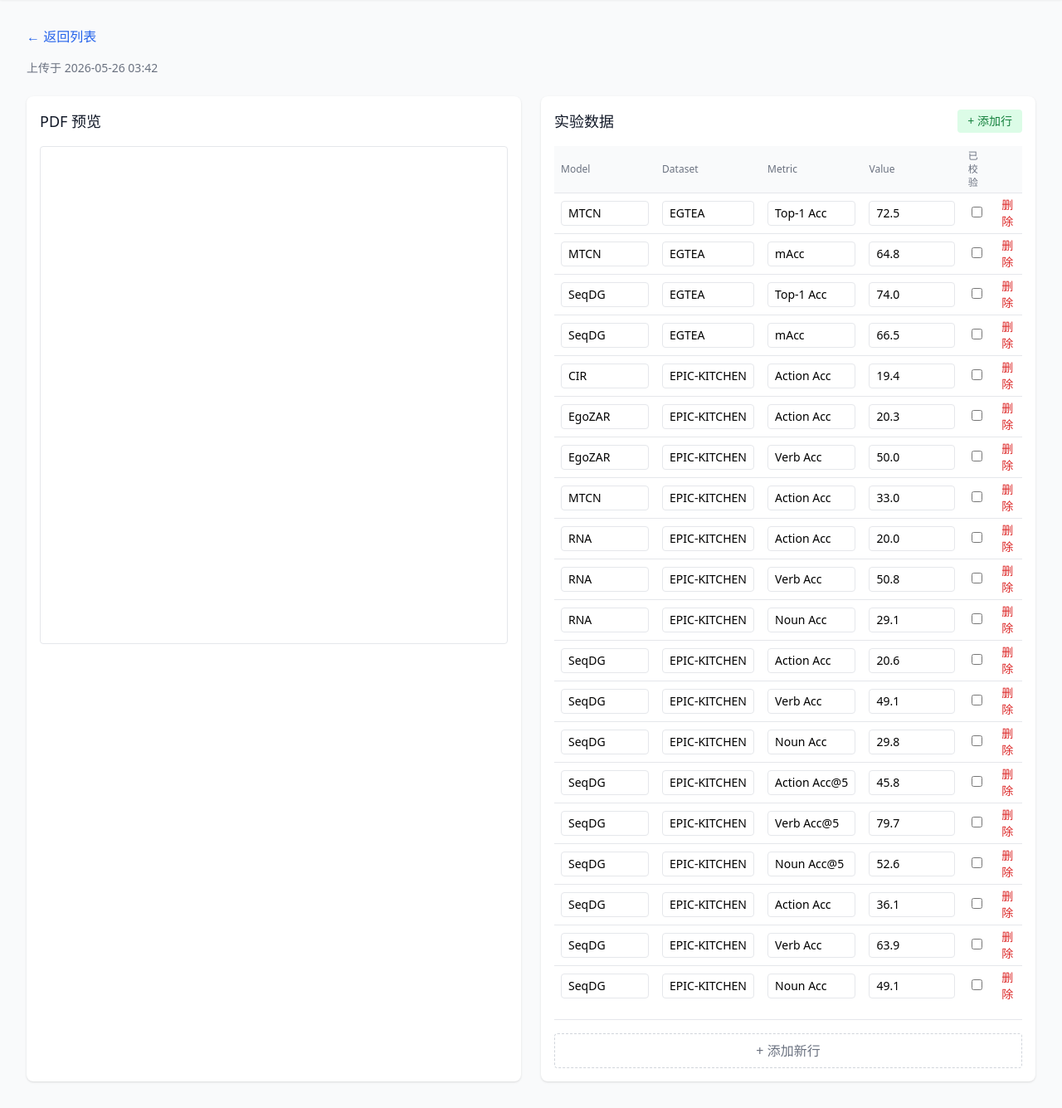
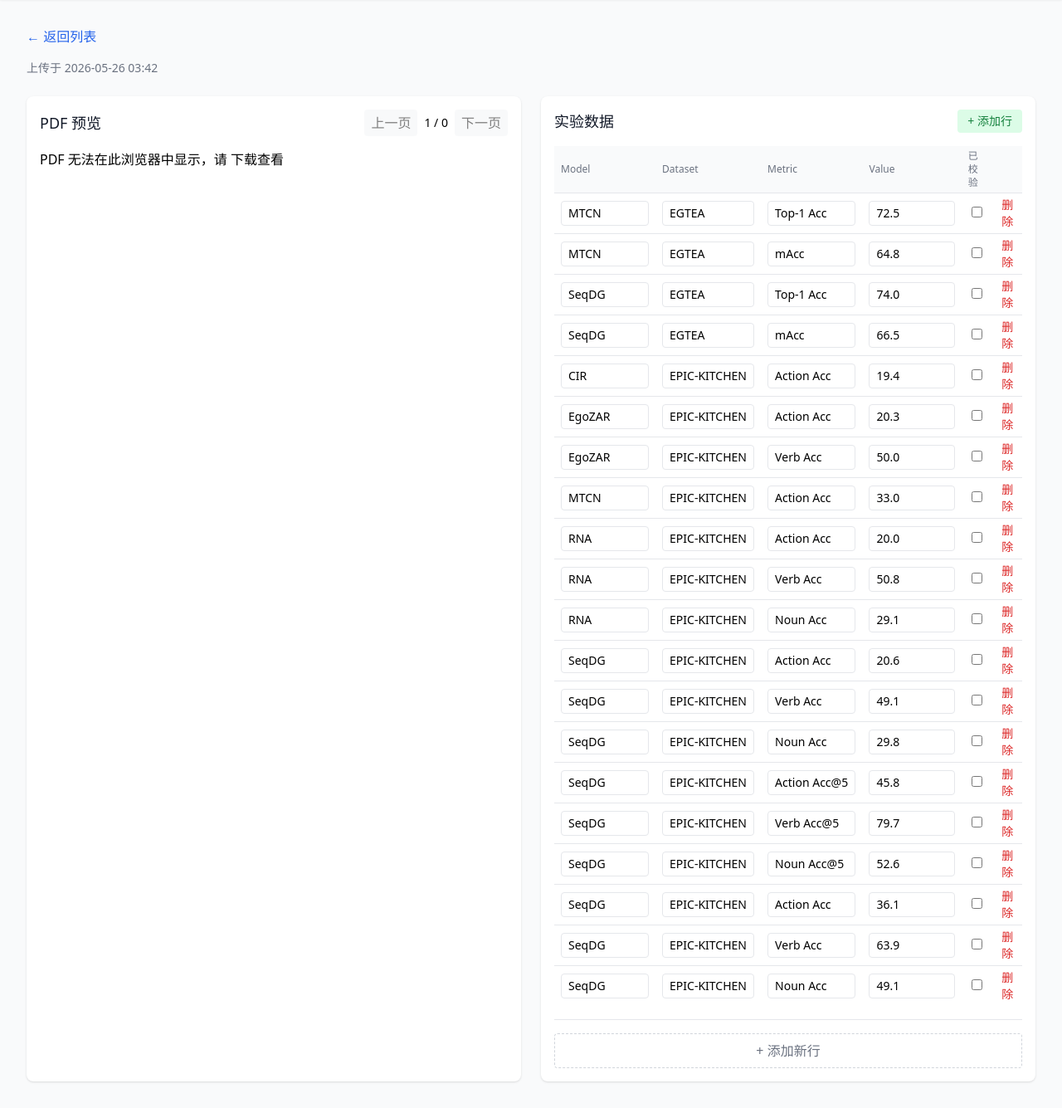
Before and after one commit to DemoStoneG/BenchHub, a Django app: page /paper/6/ in a window 1280 px wide. Shown: the part 65-1400 px from the top of the page at 83% size. Run offline with Django 4.2, Linux system fonts and the light colour scheme; data comes from the database, SQL or seed files in the repository; both versions use the stored data as it was after the commit; some libraries are stand-ins or nearby versions.

Commit message:
Implement PDF preview with pdf.js and dedicated PDF serving view

```diff
--- a/papers/tasks.py
+++ b/papers/tasks.py
@@ -40,6 +40,8 @@ def parse_paper_task(paper_id: int):
         # 直接传原始文本给 LLM，让它自己识别表格
         extracted_data = llm_service.extract_table_data(text_content)
 
+        print(f"DEBUG: extracted {len(extracted_data)} records")
+
         if not extracted_data:
             paper.status = Paper.Status.FAILED
             paper.error_message = "LLM 未能提取到有效数据"
--- a/papers/urls.py
+++ b/papers/urls.py
@@ -5,6 +5,7 @@ urlpatterns = [
     path('', views.index, name='paper_list'),
     path('upload/', views.upload, name='upload'),
     path('paper/<int:paper_id>/', views.paper_detail, name='paper_detail'),
+    path('paper/<int:paper_id>/pdf/', views.serve_pdf, name='serve_pdf'),
     path('paper/<int:paper_id>/status/', views.paper_status, name='paper_status'),
     path('record/<int:record_id>/', views.update_record, name='update_record'),
     path('record/<int:record_id>/delete/', views.delete_record, name='delete_record'),
--- a/papers/views.py
+++ b/papers/views.py
@@ -7,7 +7,7 @@ sys.path.insert(0, str(Path(__file__).resolve().parent.parent))
 os.environ.setdefault('DJANGO_SETTINGS_MODULE', 'benchhub.settings')
 
 from django.shortcuts import render, get_object_or_404
-from django.http import JsonResponse, HttpResponse
+from django.http import JsonResponse, HttpResponse, FileResponse
 from django.views.decorators.csrf import csrf_exempt
 from django.conf import settings
 
@@ -63,6 +63,22 @@ def paper_detail(request, paper_id):
         'paper': paper,
         'records': records
     })
+
+
+def serve_pdf(request, paper_id):
+    """专用 PDF 预览视图"""
+    paper = get_object_or_404(Paper, id=paper_id)
+    if not paper.local_pdf:
+        return HttpResponse("No PDF", status=404)
+
+    with open(paper.local_pdf.path, 'rb') as f:
+        pdf_content = f.read()
+
+    response = HttpResponse(pdf_content, content_type='application/pdf')
+    response['Content-Disposition'] = f'inline; filename="{paper.title}.pdf"'
+    # 显式移除 X-Frame-Options
+    response['X-Frame-Options'] = 'SAMEORIGIN'
+    return response
 
 
 @csrf_exempt
--- a/templates/papers/review.html
+++ b/templates/papers/review.html
@@ -15,19 +15,33 @@
     <p class="text-sm text-gray-500 mt-1">上传于 {{ paper.created_at|date:"Y-m-d H:i" }}</p>
 </div>
 
+<div x-data="paperReviewApp()">
     <div class="grid grid-cols-1 lg:grid-cols-2 gap-6">
         <!-- 左侧: PDF 预览 -->
         <div class="bg-white shadow rounded-lg p-4">
-        <h2 class="text-lg font-medium text-gray-900 mb-4">PDF 预览</h2>
+            <div class="flex justify-between items-center mb-4">
+                <h2 class="text-lg font-medium text-gray-900">PDF 预览</h2>
+                <div class="flex items-center space-x-2">
+                    <button @click="prevPage()" :disabled="pageNum <= 1" class="px-2 py-1 bg-gray-100 rounded hover:bg-gray-200 disabled:opacity-50">上一页</button>
+                    <span class="text-sm"><span x-text="pageNum"></span> / <span x-text="totalPages"></span></span>
+                    <button @click="nextPage()" :disabled="pageNum >= totalPages" class="px-2 py-1 bg-gray-100 rounded hover:bg-gray-200 disabled:opacity-50">下一页</button>
+                </div>
+            </div>
             {% if paper.local_pdf %}
-        <iframe src="{{ paper.local_pdf.url }}" class="w-full h-[600px] rounded border"></iframe>
+            <div id="pdf-container" class="overflow-auto" style="height: 600px;">
+                <canvas id="pdf-canvas" class="mx-auto"></canvas>
+            </div>
+            <!-- 备用: object 标签使用专用PDF视图 -->
+            <object id="pdf-object" data="/paper/{{ paper.id }}/pdf/" type="application/pdf" style="width: 100%; height: 600px; display: none;">
+                <p>PDF 无法在此浏览器中显示，请 <a href="/paper/{{ paper.id }}/pdf/" target="_blank">下载查看</a></p>
+            </object>
             {% else %}
             <p class="text-gray-500">暂无 PDF 文件</p>
             {% endif %}
         </div>
 
         <!-- 右侧: 可编辑表格 -->
-    <div class="bg-white shadow rounded-lg p-4" x-data="reviewEditor()">
+        <div class="bg-white shadow rounded-lg p-4">
             <div class="flex justify-between items-center mb-4">
                 <h2 class="text-lg font-medium text-gray-900">实验数据</h2>
                 <button @click="addRow()" class="text-sm bg-green-100 text-green-700 px-3 py-1 rounded hover:bg-green-200">
@@ -95,15 +109,80 @@
             </div>
         </div>
     </div>
+</div>
 
+<script src="https://cdnjs.cloudflare.com/ajax/libs/pdf.js/3.11.174/pdf.min.js"></script>
 <script>
-function reviewEditor() {
+    console.log('pdfjsLib loaded:', typeof pdfjsLib !== 'undefined');
+    if (typeof pdfjsLib !== 'undefined') {
+        pdfjsLib.GlobalWorkerOptions.workerSrc = 'https://cdnjs.cloudflare.com/ajax/libs/pdf.js/3.11.174/pdf.worker.min.js';
+        console.log('Worker options set');
+    }
+
+    function paperReviewApp() {
         return {
+            pdfDoc: null,
+            pageNum: 1,
+            totalPages: 0,
+            scale: 1.2,
+
+            async init() {
+                {% if paper.local_pdf %}
+                await this.loadPDF('/paper/{{ paper.id }}/pdf/');
+                {% endif %}
+            },
+
+            async loadPDF(url) {
+                console.log('Loading PDF from:', url);
+                try {
+                    if (typeof pdfjsLib === 'undefined') {
+                        throw new Error('pdf.js 未加载');
+                    }
+                    const loadingTask = pdfjsLib.getDocument(url);
+                    this.pdfDoc = await loadingTask.promise;
+                    console.log('PDF loaded, pages:', this.pdfDoc.numPages);
+                    this.totalPages = this.pdfDoc.numPages;
+                    await this.renderPage(1);
+                } catch (error) {
+                    console.error('PDF 加载失败, 切换到 object 标签:', error);
+                    document.getElementById('pdf-container').style.display = 'none';
+                    document.getElementById('pdf-object').style.display = 'block';
+                }
+            },
+
+            async renderPage(num) {
+                const page = await this.pdfDoc.getPage(num);
+                const viewport = page.getViewport({ scale: this.scale });
+
+                const canvas = document.getElementById('pdf-canvas');
+                const context = canvas.getContext('2d');
+                canvas.height = viewport.height;
+                canvas.width = viewport.width;
+
+                const renderContext = {
+                    canvasContext: context,
+                    viewport: viewport
+                };
+
+                await page.render(renderContext).promise;
+            },
+
+            async prevPage() {
+                if (this.pageNum > 1) {
+                    this.pageNum--;
+                    await this.renderPage(this.pageNum);
+                }
+            },
+
+            async nextPage() {
+                if (this.pageNum < this.totalPages) {
+                    this.pageNum++;
+                    await this.renderPage(this.pageNum);
+                }
+            },
+
             async updateRecord(id, field, value) {
                 const data = { [field]: value };
-            if (field === 'is_verified') {
-                data.is_verified = value;
-            }
 
                 try {
                     await fetch(`/record/${id}/`, {
```
Also changed, not shown: db.sqlite3, 4 other files. Lines whose indentation alone changed are shown as unchanged.
